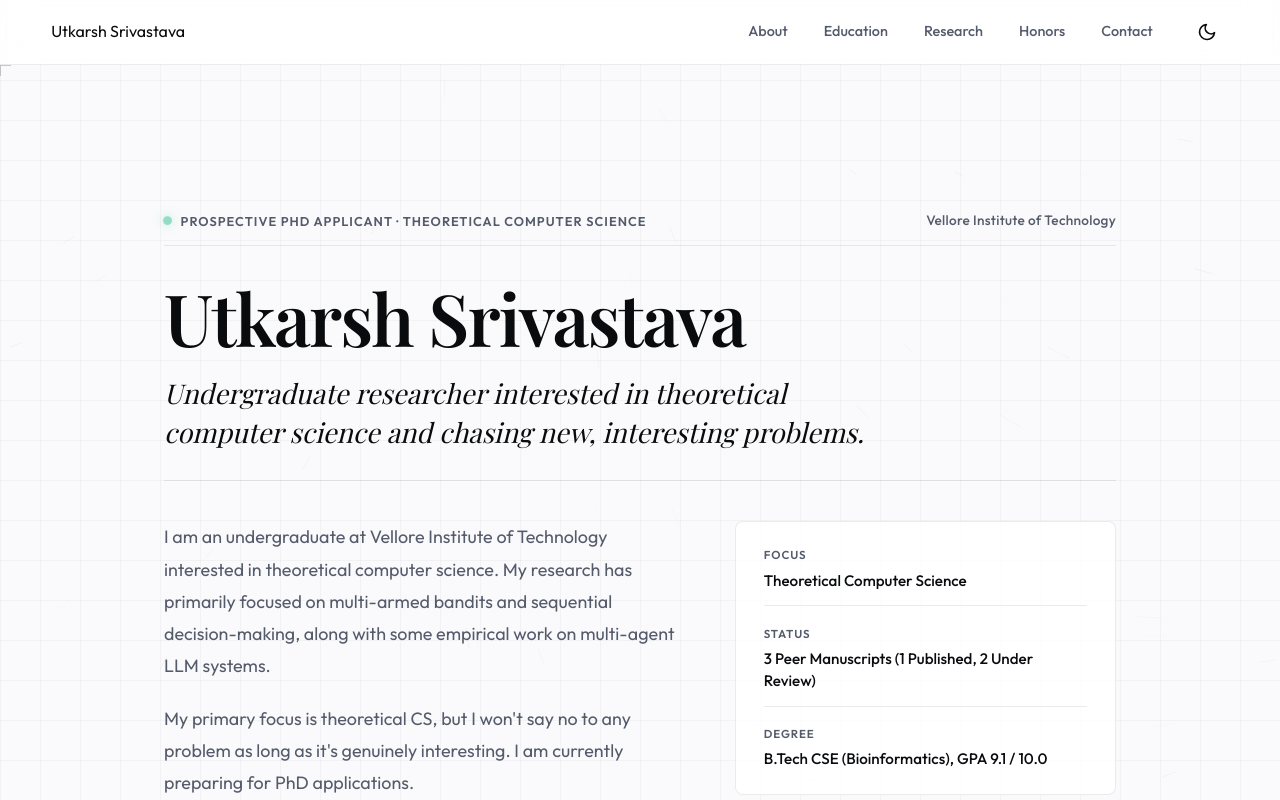
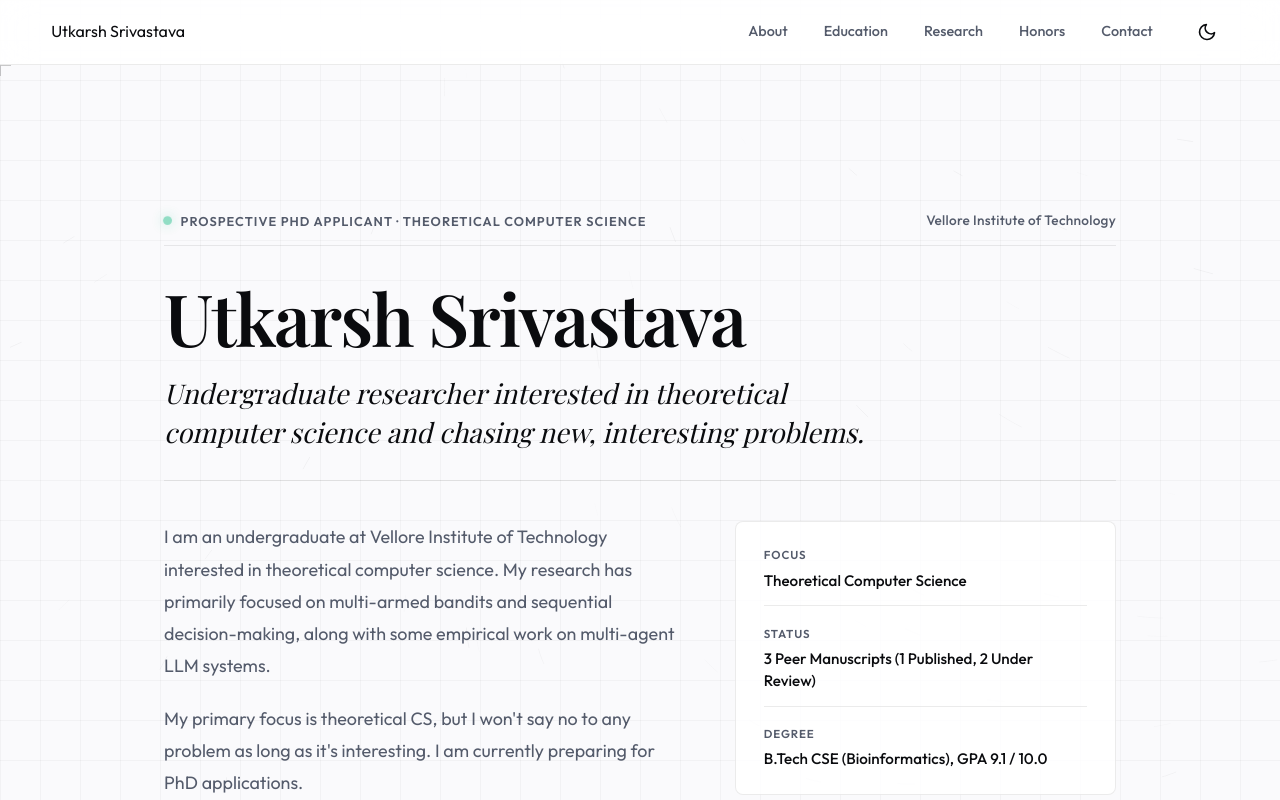
Before and after one commit to Xanviere/PersonalWebsite, a React (Vite) app: page / in a window 1280 px wide. Shown: the top 800 px of the page. Built offline with nearby package versions, Linux system fonts and the light colour scheme; a web font is replaced by a local one.

Commit message:
Remove forced word 'genuinely' from bio

```diff
--- a/src/data.js
+++ b/src/data.js
@@ -2,7 +2,7 @@ export const personalInfo = {
   name: "Utkarsh Srivastava",
   title: "Undergraduate Researcher & Prospective PhD Applicant",
   tagline: "Undergraduate researcher interested in theoretical computer science and chasing new, interesting problems.",
-  about: "I am an undergraduate at Vellore Institute of Technology interested in theoretical computer science. My research has primarily focused on multi-armed bandits and sequential decision-making, along with some empirical work on multi-agent LLM systems.\n\nMy primary focus is theoretical CS, but I won't say no to any problem as long as it's genuinely interesting. I am currently preparing for PhD applications.",
+  about: "I am an undergraduate at Vellore Institute of Technology interested in theoretical computer science. My research has primarily focused on multi-armed bandits and sequential decision-making, along with some empirical work on multi-agent LLM systems.\n\nMy primary focus is theoretical CS, but I won't say no to any problem as long as it's interesting. I am currently preparing for PhD applications.",
   email: "utkarsh.srivastava.1602@gmail.com",
   institutionalEmail: "utkarsh.srivastava2023@vitstudent.ac.in",
   linkedin: "https://www.linkedin.com/in/utkarsh-srivastava-0a88a6219/",
```
